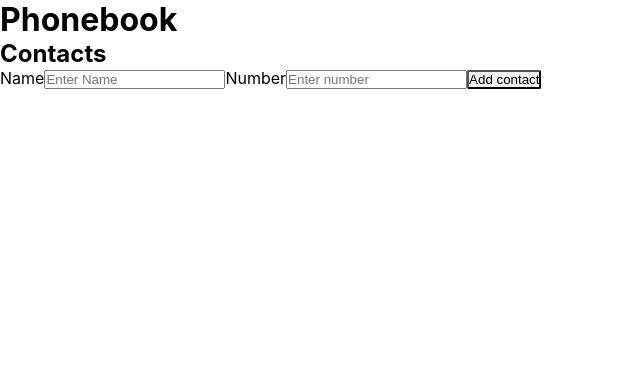
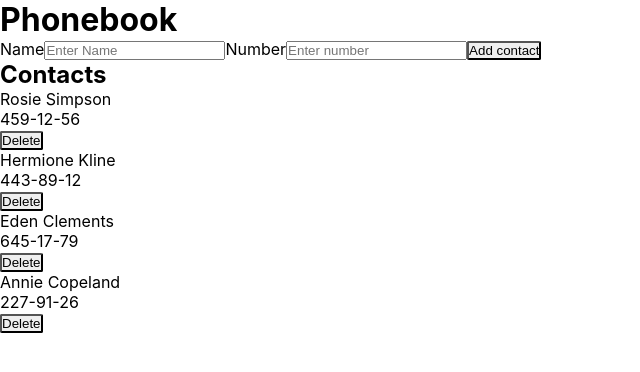
Before and after one commit to Vasylytsya777/goit-react-hw-02-phonebook, a React (Create React App) app: page / in a window 1280 px wide. Shown: the top 372 px of the page, without its empty margins (0-640 px from the left). Built offline with nearby package versions, Linux system fonts and the light colour scheme.

Commit message:
delete complete

```diff
--- a/src/components/App.js
+++ b/src/components/App.js
@@ -1,6 +1,7 @@
 import React, { Component } from "react";
 import { v4 as uuidv4 } from "uuid";
 import ContactForm from "./contactForm/ContactForm";
+import ContactList from "./contactList/ContactList";
 // // import Section from "./section/Sections";
 
 export default class App extends Component {
@@ -12,7 +13,6 @@ export default class App extends Component {
       { id: "id-4", name: "Annie Copeland", number: "227-91-26" },
     ],
     filter: "",
-    name: "",
   };
 
   addContact = (newContact) => {
@@ -20,17 +20,27 @@ export default class App extends Component {
       contacts: [...prev.contacts, { id: uuidv4(), ...newContact }],
     }));
   };
+  deleteContact = (e) => {
+    const id = e.target.dataset.id;
+    this.setState({
+      contacts: [...this.state.contacts.filter((item) => item.id !== id)],
+    });
+  };
 
+  //
   render() {
     return (
       <>
         <h1>Phonebook</h1>
 
+        <ContactForm addContact={this.addContact} />
         <h2>Contacts</h2>
-        <ContactForm addContact={this.addContact} />
-        {/* <h2>Contacts</h2> */}
-        {/* <Filter ... />
-  <ContactList ... /> */}
+        <ContactList
+          list={this.state.contacts}
+          deleteContact={this.deleteContact}
+        />
+
+        {/* <Filter ... /> */}
       </>
     );
   }
--- /dev/null
+++ b/src/components/contactList/ContactList.js
@@ -0,0 +1,22 @@
+import React from "react";
+
+const ContactList = ({ list, deleteContact }) => {
+  console.log(list);
+  return (
+    <>
+      <ul>
+        {list.map((item) => (
+          <li key={item.id}>
+            <p> {item.name}</p>
+            <p>{item.number}</p>
+            <button type="submit" data-id={item.id} onClick={deleteContact}>
+              Delete
+            </button>
+          </li>
+        ))}
+      </ul>
+    </>
+  );
+};
+
+export default ContactList;
```
Also changed, not shown: src/components/contactList/ContactList .js (deleted), 1 other file (tests, documents, lock files or other folders).
